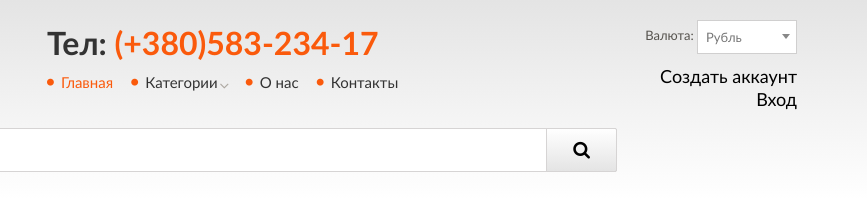
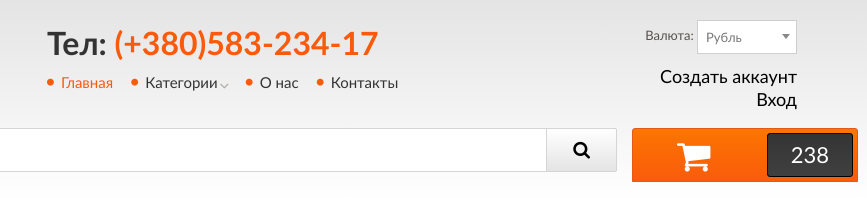
Before and after one commit to lexaS90/techno, a website: page app/index.html in a window 1280 px wide. Shown: the full height of the page, 413-1280 px from the left. Drawn offline with nearby package versions, Linux system fonts and the light colour scheme; files that its build step writes are made by us from their sources.

Commit message:
Мини корзина

```diff
--- a/app/index.html
+++ b/app/index.html
@@ -114,6 +114,12 @@
         </div>
         <div class="main-header__bottom">
           <div class="search"> <input type="text" class="search__form" placeholder="Поиск..."> <input type="submit" value="" class="search__submit"> </div>
+          <div class="header-cart">
+            <a href="#" class="main-cart">
+              <div class="main-cart__icon"></div>
+              <div class="main-cart__count">238</div>
+            </a>
+          </div>
         </div>
       </header>
     </div>
--- a/app/scss/main.scss
+++ b/app/scss/main.scss
@@ -175,4 +175,41 @@
 	}
 }
 
+.header-cart{
+	@extend .col-md-2;
+}
+
+.main-cart{
+	height: 54px;
+	width: 226px;
+	border: 1px solid #e35916;
+  border-radius: 3px 3px 0 0;
+  display: block;
+  @include linear-gradient(to bottom, #fc7601 0%, #fb6806 49%, #fa5b0c 100%);
+  padding-left: 44px;
+  position: relative;
+  &__icon{
+		font-family: "FontAwesome";
+	  color: #fff;
+	  font-size: em(36px);
+	  line-height: em(24px);
+  }
+  &__count{
+		background-color: #000;
+		position: absolute;
+		top: 4px;
+		bottom: 4px;
+		right: 4px;
+		width: 86px;
+		@include linear-gradient(to bottom, #343434 0%, #3a3a3a 49%, #414040 100%);
+		border: 1px solid #000;
+		border-radius: 3px;
+		color: #fff;
+		font-size: em(22px);
+		text-align: center;
+		line-height: em(32px);
+
+  }
+}
+
 @import "media.scss";
```
Also changed, not shown: app/html/include/header.html (+6 -0 lines), app/css/main.css.
